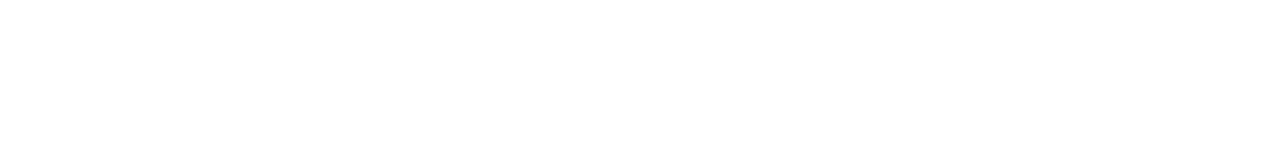
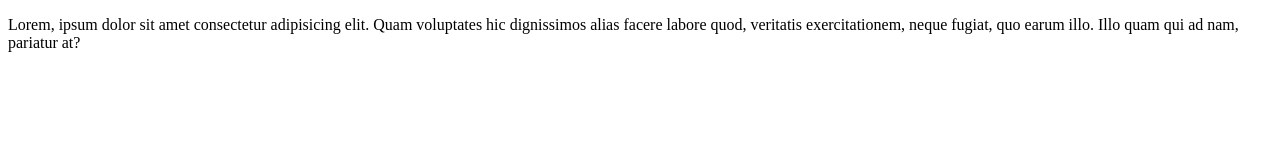
Before and after one commit to dgarcia2019257/CursoGit, a plain HTML site: page index.html in a window 1280 px wide. Drawn offline with Linux system fonts and the light colour scheme.

Commit message:
agregamos un parrafo

```diff
--- a/index.html
+++ b/index.html
@@ -6,6 +6,9 @@
     <title>Document</title>
 </head>
 <body>
+    <p>
+        Lorem, ipsum dolor sit amet consectetur adipisicing elit. Quam voluptates hic dignissimos alias facere labore quod, veritatis exercitationem, neque fugiat, quo earum illo. Illo quam qui ad nam, pariatur at?
+    </p>
 
 </body>
 </html>
```
Also changed, not shown: Documentación git.txt.
